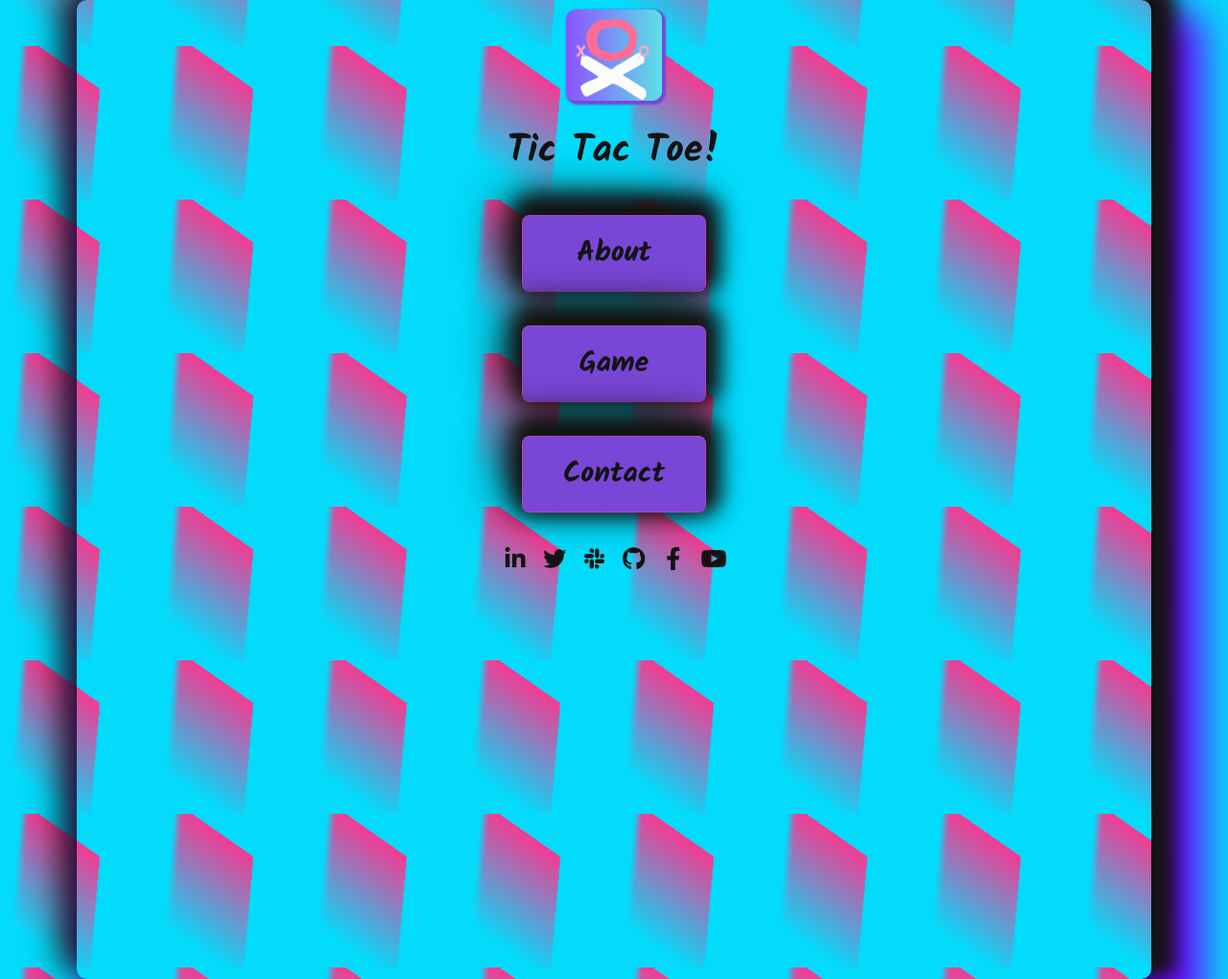
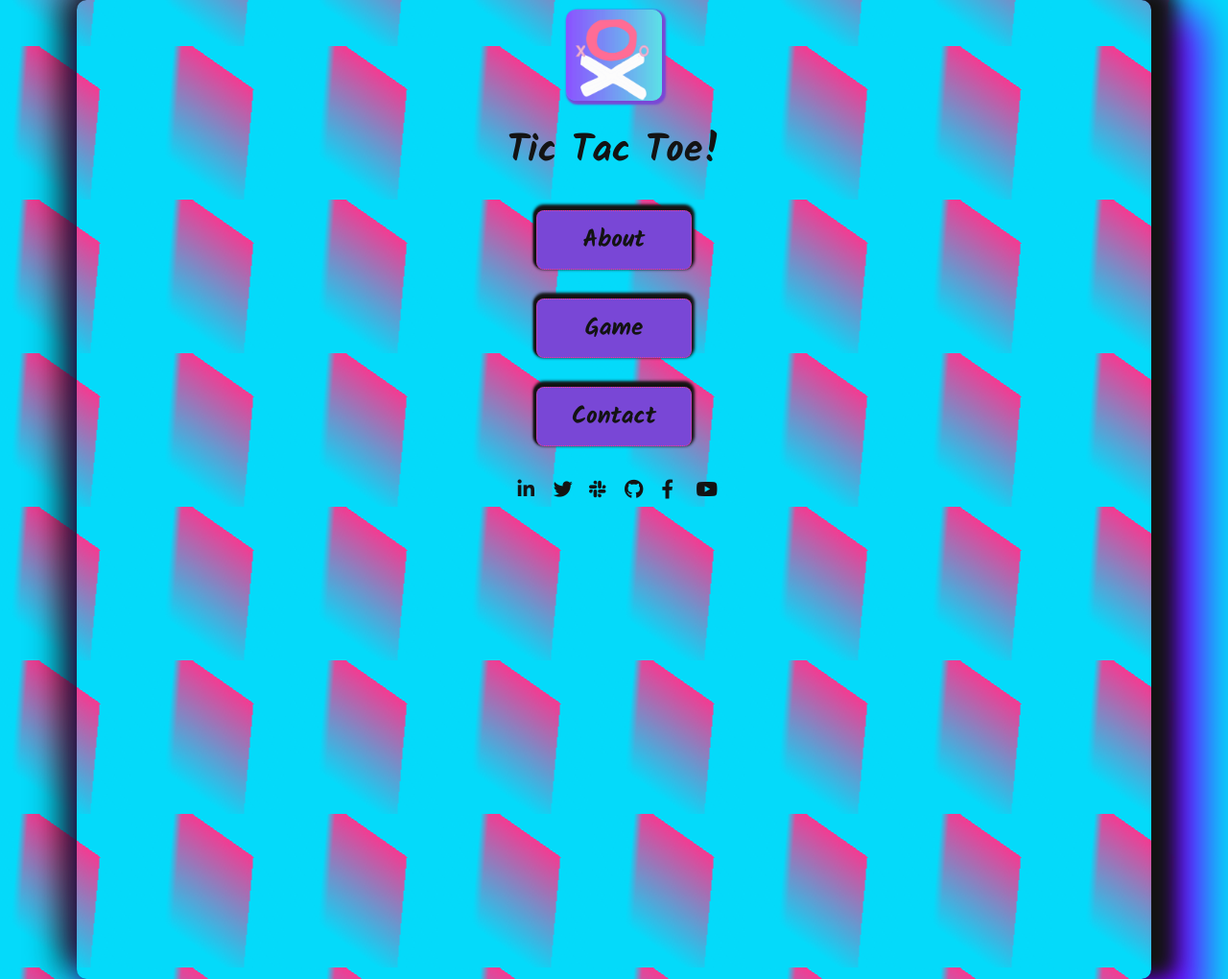
Before and after one commit to Code-Institute-Submissions/Cy-2-30-PP2_TicTacToe, a plain HTML site: page index.html in a window 1280 px wide. Shown: the whole page at 96% size. Drawn offline with Linux system fonts and the light colour scheme.

Commit message:
resize the menu buttons

```diff
--- a/assets/css/style.css
+++ b/assets/css/style.css
@@ -84,11 +84,14 @@ body {
     background-color: transparent;
     box-shadow: 18px -8px 20px 8px #131313ff, 36px 28px 40px 18px #6f00ffff, -14px -9px 35px 2px #131313ff;
     border-radius: 10px;
-    height: 525px;
+    height: 500px;
     width: 300px;
     margin: auto;
     padding: 10px;
 }
+
+
+
 
 
 /****************************************
@@ -124,13 +127,16 @@ body {
 /******* MENU BUTTONS STYLE *******/
 
 .menu-bar div{
+    font-size: 25px;
+    text-align: center;
+    font-weight: bold;
     background-color: #7947d6ff;
     box-shadow: 0px -3px 3px 3px #131313ff, -3px -2px 2px 0px #131313ff;
     border: 1px dotted #f53a91ff;
     border-radius: 8px;
-    margin: 5px;
-    font-size: 16px;
-    font-weight: bold;
+    width: 140px;
+    padding: 10px;
+    margin: 30px;
 }
 
 .menubtn:hover,
@@ -140,20 +146,28 @@ body {
     transition-duration: 0.4s;
 }
 
+/*** HOME PAGE STYLE ***/
+
+.content-background {
+    background-color: transparent;
+    height: 700px;
+    width: 500px;
+    margin: auto;
+}
 
 /*********** SOCIAL MEDIA ICONS **********/
 
 .icon-button {
     background-color: transparent;
     display: inline-block;
-    line-height: 1.2;
-    margin: 5px;
+    line-height: 1;
+    margin: 8px;
     text-align: center;
-    width: 25px;
+    width: 15px;
 }
 
 .fa-brands:hover {
-    font-size: 30px;
+    font-size: 25px;
 }
 
 .fa-linkedin,
@@ -162,7 +176,6 @@ body {
 .fa-slack {
     color: #131313ff;
 }
-
 
 /***********  GAME PAGE STYLE ********/
 
@@ -281,22 +294,19 @@ body {
     padding-left: 10px;
 }
 
-
-/************ CONTACT PAGE **************/
-
 #game-background {
     background-color: #7947d6ff;
     box-shadow: 12px -5px 15px 5px #131313ff, 12px 10px 15px 7px #6f00ffff, -10px -7px 27px 1px #131313ff;
     margin: 80px;
     padding: 0px;
 }
+/************ CONTACT PAGE **************
 
-
-/******* LOGO, TITLE & MENU STYLE FOR MOBILE *******/
+** LOGO, TITLE & MENU STYLE FOR MOBILE **/
 
 .content-background {
     background-color: transparent;
-    height: 600px;
+    height: 700px;
     width: 400px;
     margin: auto;
     padding: 15px;
@@ -331,24 +341,7 @@ body {
 }
 
 
-/*** HOME PAGE STYLE ***/
 
-.content-background {
-    background-color: transparent;
-    height: 700px;
-    width: 500px;
-    margin: auto;
-}
-
-.menu-bar div {
-    font-size: 30px;
-    text-align: center;
-    background-color: #7947d6ff;
-    box-shadow: 3px -9px 21px 12px #131313ff, -15px -12px 48px 3px #131313ff;
-    width: 160px;
-    margin: 35px;
-    padding: 15px;
-}
 
 
 /******************** CONTACT PAGE **************************/
--- a/index.html
+++ b/index.html
@@ -73,7 +73,7 @@
                 rel="noopener"
                 aria-label="Click to follow us on linkedin (opens a new window)"
             >
-                <i class="fa-brands fa-linkedin-in fa-xl"
+                <i class="fa-brands fa-linkedin-in fa-lg"
                 aria-hidden="true"></i
                 >
             </a>
@@ -84,7 +84,7 @@
                 rel="noopener"
                 aria-label="Click to follow us on twitter (opens a new window)"
             >
-                <i class="fa-brands fa-twitter fa-xl"
+                <i class="fa-brands fa-twitter fa-lg"
                 aria-hidden="true"></i
                 >
             </a>
@@ -95,7 +95,7 @@
                 rel="noopener"
                 aria-label="Click to follow us on slack (opens a new window)"
             >
-                <i class="fa-brands fa-slack fa-xl"
+                <i class="fa-brands fa-slack fa-lg"
                 aria-hidden="true"></i
                 >
             </a>
@@ -106,7 +106,7 @@
                 rel="noopener"
                 aria-label="Click to follow us on github (opens a new window)"
             >
-                <i class="fa-brands fa-github fa-xl"
+                <i class="fa-brands fa-github fa-lg"
                 aria-hidden="true"></i
                 >
             </a>
@@ -117,7 +117,7 @@
                 rel="noopener"
                 aria-label="Click to follow us on facebook (opens a new window)"
             >
-                <i class="fa-brands fa-facebook-f fa-xl"
+                <i class="fa-brands fa-facebook-f fa-lg"
                 aria-hidden="true"></i
                 >
             </a>
@@ -128,7 +128,7 @@
                 rel="noopener"
                 aria-label="Click to follow us on youtube (opens a new window)"
             >
-                <i class="fa-brands fa-youtube fa-xl"
+                <i class="fa-brands fa-youtube fa-lg"
                 aria-hidden="true"></i
                 >
             </a>
```
Also changed, not shown: about.html (+54 -49 lines).
